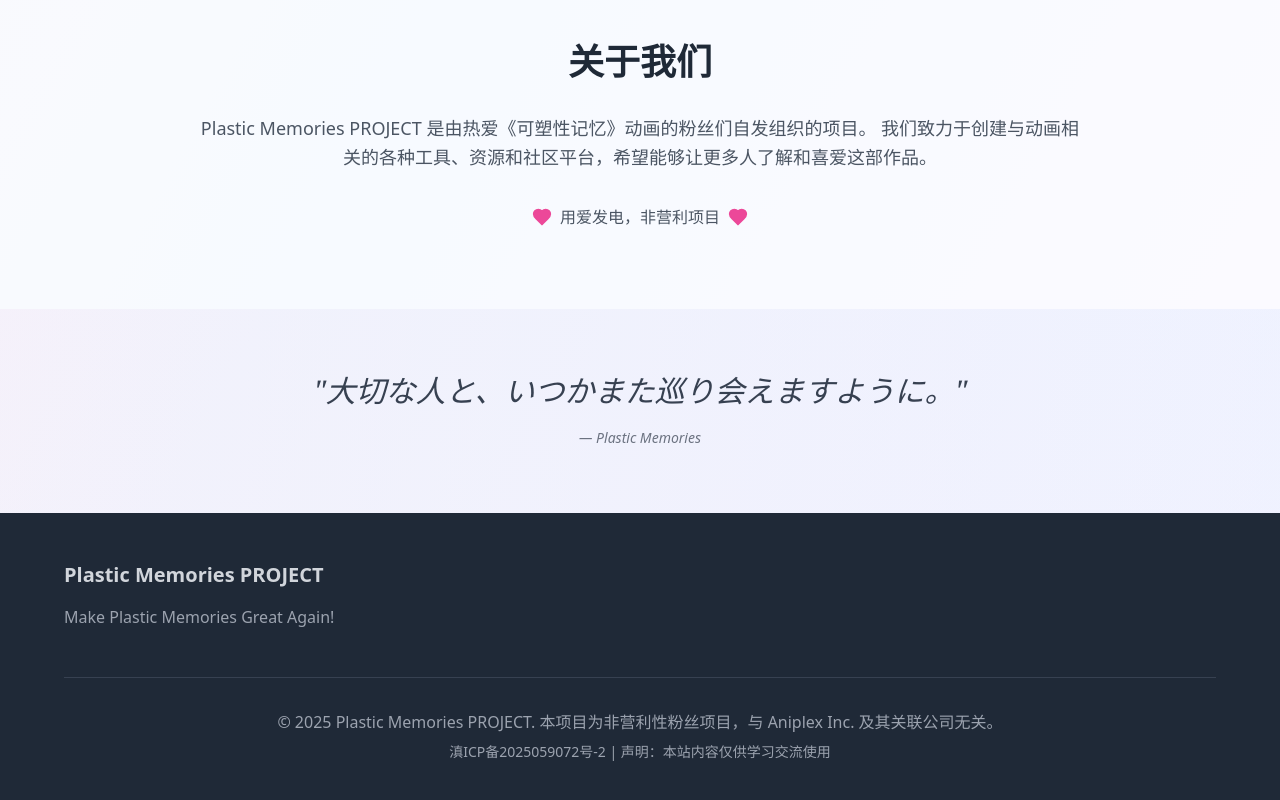
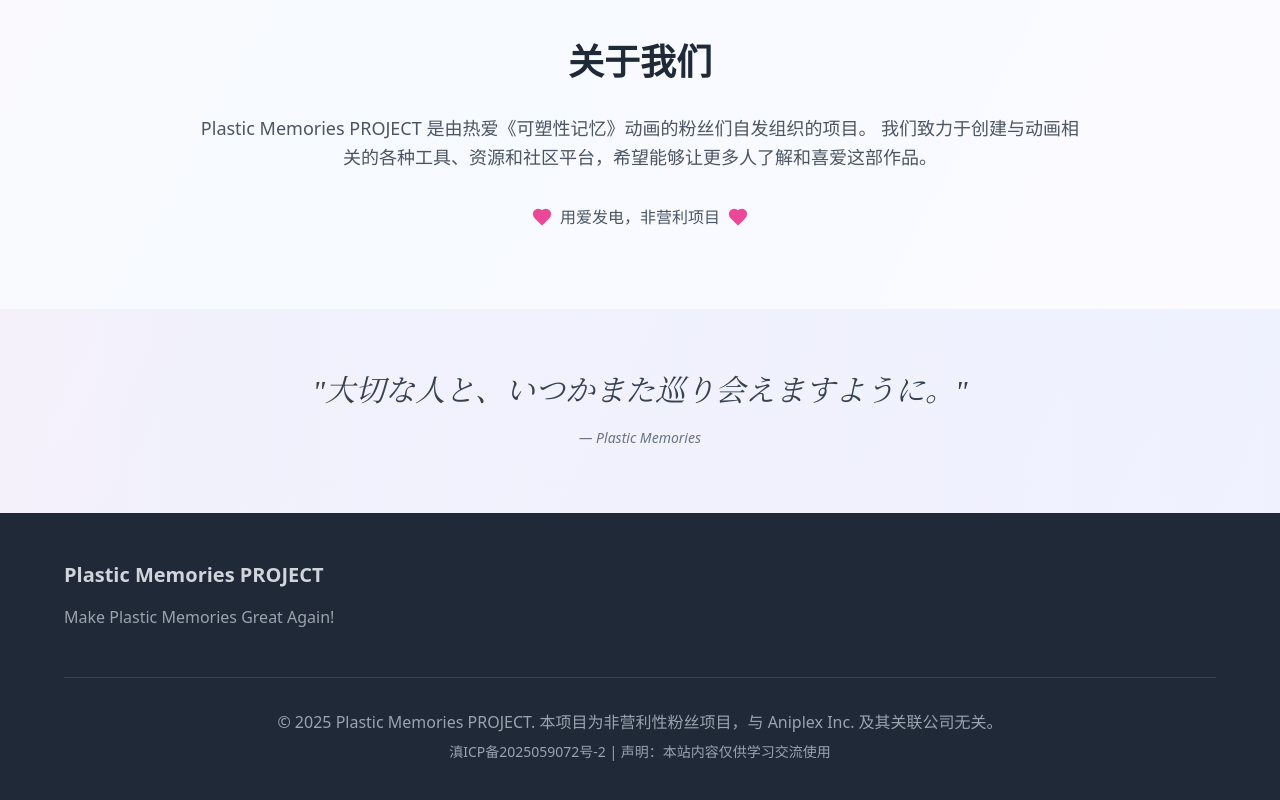
Before and after one commit to Plastic-Memories-PROJECT/homepage, a React (Vite) app: page / in a window 1280 px wide. Shown: the part 1550-2350 px from the top of the page. Built offline with nearby package versions, Linux system fonts and the light colour scheme.

Commit message:
fix:Try to fix font issues?

```diff
--- a/src/App.tsx
+++ b/src/App.tsx
@@ -177,7 +177,13 @@
       {/* Quote Section */}
       <section className="py-16 px-6 bg-gradient-to-r from-pink-100/30 to-blue-100/30">
         <div className="max-w-4xl mx-auto text-center">
-          <blockquote className="text-2xl md:text-3xl text-gray-700 mb-4 font-serif italic leading-relaxed">
+          <blockquote
+            className="text-2xl md:text-3xl text-gray-700 mb-4 italic leading-relaxed"
+            style={{
+              fontFamily: '"Times New Roman", "Yu Mincho", "Hiragino Mincho ProN", "MS Mincho", "Noto Serif CJK JP", serif',
+              fontWeight: 'normal'
+            }}
+          >
             "大切な人と、いつかまた巡り会えますように。"
           </blockquote>
           <cite className="text-gray-500 text-sm">
--- a/src/index.css
+++ b/src/index.css
@@ -91,6 +91,12 @@
   }
 }
 
+/* 日文引用字体 */
+.japanese-quote {
+  font-family: Georgia, "Times New Roman", "Yu Mincho", "Hiragino Mincho ProN", "Hiragino Mincho Pro", "Noto Serif CJK JP", "Source Han Serif", serif;
+  font-feature-settings: "palt" 1;
+}
+
 html {
   scroll-behavior: smooth;
 }
```
